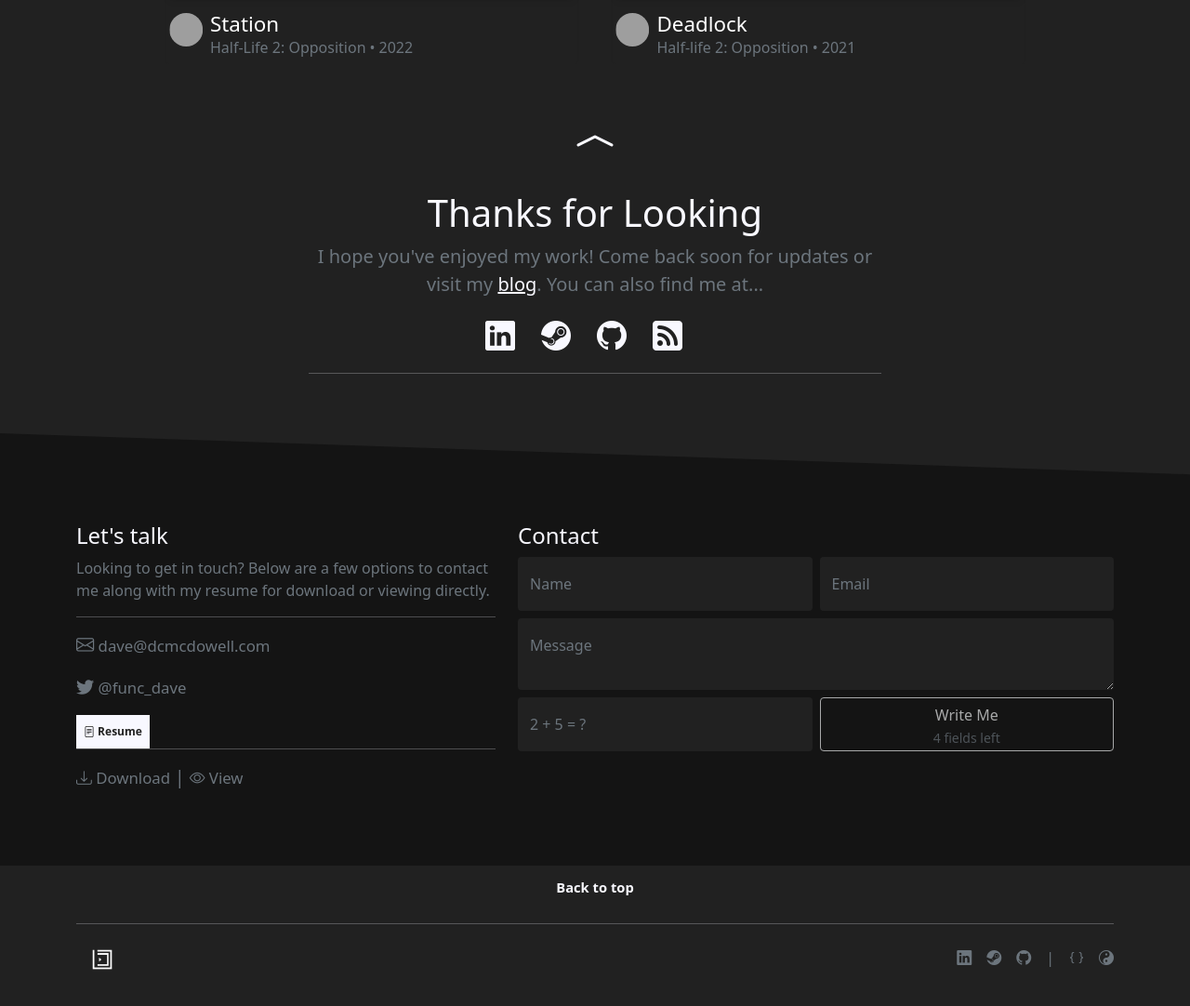
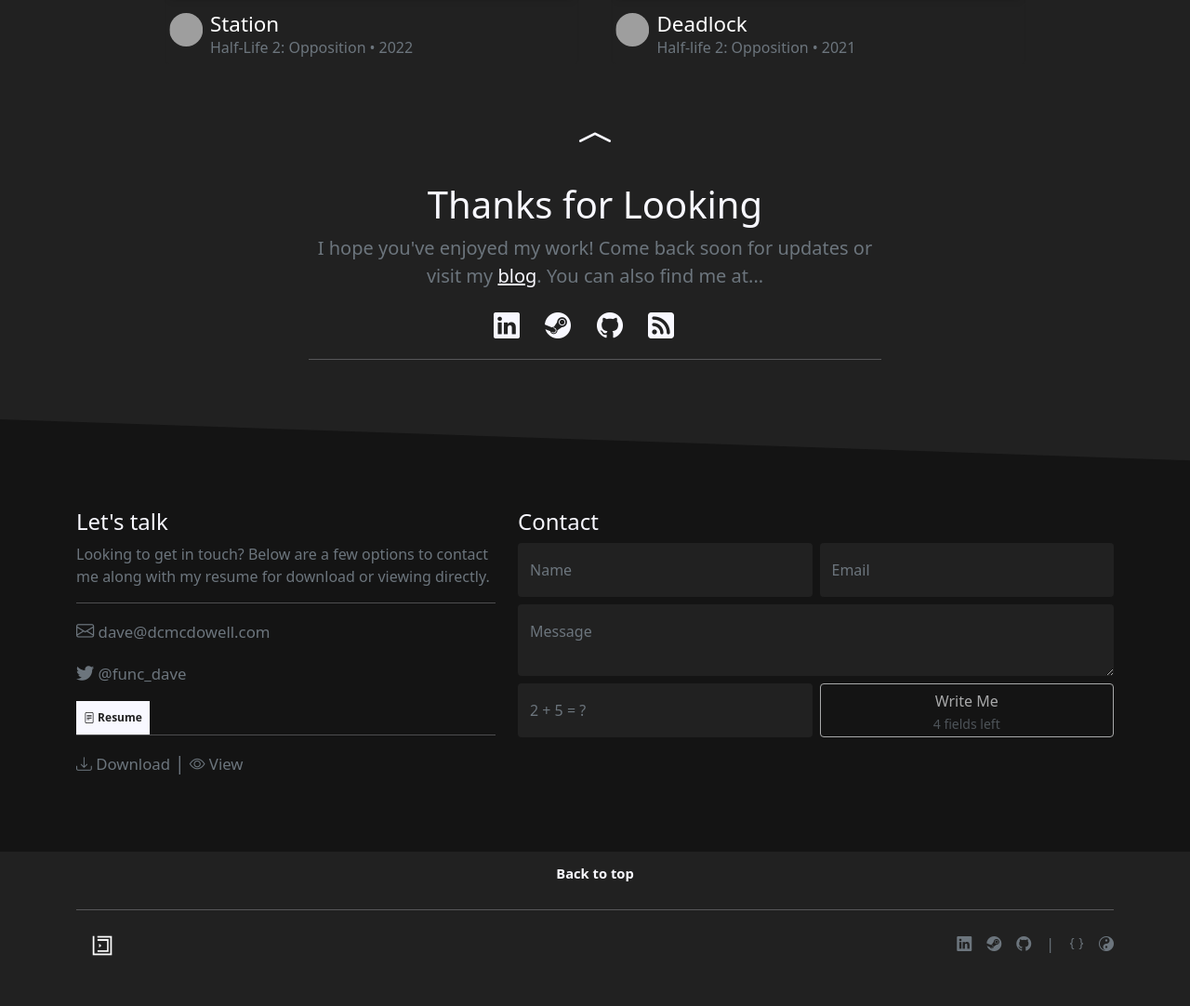
Before and after one commit to davemcdowell/portfolio, a Jekyll site: the page built from index.html, in a window 1280 px wide and 1400 px high, scrolled down 1144 px. Shown: the part 310-1392 px from the top of the window at 93% size. Built offline with Jekyll 4.4.1, drawn with Linux system fonts in a browser that asks for light colours; nearby versions of some CDN libraries; grey boxes are pictures that could not be loaded.

Commit message:
html edits

```diff
--- a/_includes/sections/ender.html
+++ b/_includes/sections/ender.html
@@ -1,4 +1,4 @@
-<section class="jumbotron text-center">
+<section class="jumbotron small text-center">
     <div class="container">
         <p><a class="hvr-float" href="#top" title="Scroll Up" rel="noopener"><i class="bi bi-chevron-compact-up icon-3x"></i></a></p>
         <h1 class="jumbotron-heading"><strong>{{ include.title }}</strong></h1>
--- a/assets/moxxi.css
+++ b/assets/moxxi.css
@@ -271,6 +271,13 @@ main {
 
 /* jumbotron */
 .jumbotron {
+  padding-top: 6rem;
+  padding-bottom: 6rem;
+  margin-bottom: 0;
+  background-color: var(--bg-color-dark);
+}
+
+.jumbotron.small {
   padding-top: 3rem;
   padding-bottom: 3rem;
   margin-bottom: 0;
```
